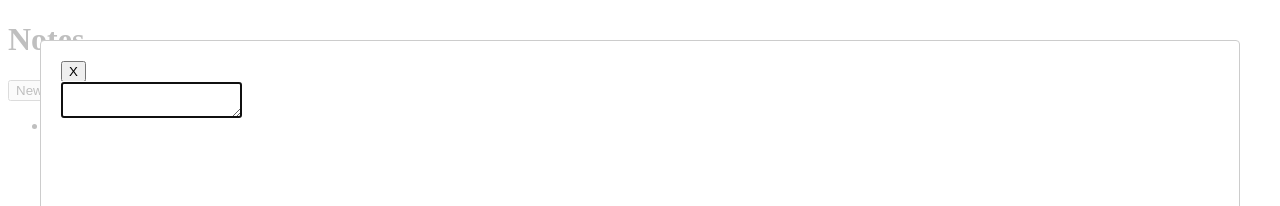
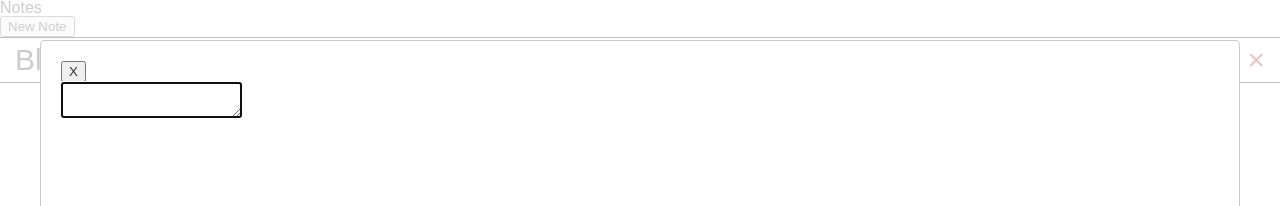
Before and after one commit to sequoian/notes, a React (Create React App) app: page / in a window 1280 px wide. Both pictures are taken after a click on the button "New Note". Shown: the top 206 px of the page. Built offline with nearby package versions, Linux system fonts and the light colour scheme.

Commit message:
note styles

```diff
--- /dev/null
+++ b/src/components/App.css
@@ -0,0 +1,9 @@
+.app {
+  font-family: sans-serif;
+}
+
+.app,
+textarea,
+button {
+  color: #353535
+}
--- a/src/components/App.js
+++ b/src/components/App.js
@@ -3,11 +3,12 @@
 import Editor from './Editor'
 import NewNote from './NewNote'
 import NoteList from './NoteList'
+import './App.css'
 
 class App extends Component {
   render() {
     return (
-      <div>
+      <div className="app">
         <h1>Notes</h1>
         <NewNote />
         <NoteList />
--- /dev/null
+++ b/src/components/Note.css
@@ -0,0 +1,57 @@
+.note {
+  display: flex;
+  align-items: center;
+  border-bottom: 1px solid black;
+  font-size: 30px;
+  padding: 0 10px;
+  line-height: normal;  /* prevents bottom of letters from being cut off */
+}
+
+.note:hover {
+  background-color: whitesmoke;
+}
+
+li:first-child {
+  border-top: 1px solid black;
+}
+
+.note > div {
+  display: flex;
+  align-items: baseline;
+  width: 100%;
+  min-width: 0; /* prevents button from being cut off */
+  cursor: pointer;
+
+}
+
+.note-text {
+  display: block;
+  flex: 1;
+  white-space: nowrap;
+  overflow: hidden;
+  text-overflow: ellipsis;
+  padding: 0 5px;
+}
+
+.note-date {
+  color: #888;
+  font-size: 0.8em;
+}
+
+/* Delete button */
+
+.note button {
+  -moz-appearance: none;
+  -webkit-appearance: none;
+  border: none;
+  background-color: inherit;
+  margin-left: 15px;
+  cursor: pointer;
+  color: #9e1b1b;
+  font-size: 1em;
+  padding: 5px;
+}
+
+.note button:hover {
+  color: red;
+}
--- a/src/components/Note.js
+++ b/src/components/Note.js
@@ -1,15 +1,16 @@
 import React from 'react'
+import './Note.css'
 
 const Note = ({text, created, onClick, onDelete}) => (
-  <div>
+  <div className="note">
     <div onClick={onClick}>
-      <span>{text || 'Blank Note'}</span>
-      <span>{created}</span>
+      <span className="note-text">{text || 'Blank Note'}</span>
+      <span className="note-date">{created}</span>
     </div>
     <button
       onClick={onDelete}
     >
-      Delete
+      ×
     </button>
   </div>
 )
--- a/src/index.js
+++ b/src/index.js
@@ -6,6 +6,7 @@
 import App from './components/App'
 import storage from './storage'
 import registerServiceWorker from './registerServiceWorker'
+import './reset.css'
 
 const persistedState = storage.loadState()
 const store = createStore(reducers, persistedState)
--- /dev/null
+++ b/src/reset.css
@@ -0,0 +1,48 @@
+/* http://meyerweb.com/eric/tools/css/reset/
+   v2.0 | 20110126
+   License: none (public domain)
+*/
+
+html, body, div, span, applet, object, iframe,
+h1, h2, h3, h4, h5, h6, p, blockquote, pre,
+a, abbr, acronym, address, big, cite, code,
+del, dfn, em, img, ins, kbd, q, s, samp,
+small, strike, strong, sub, sup, tt, var,
+b, u, i, center,
+dl, dt, dd, ol, ul, li,
+fieldset, form, label, legend,
+table, caption, tbody, tfoot, thead, tr, th, td,
+article, aside, canvas, details, embed,
+figure, figcaption, footer, header, hgroup,
+menu, nav, output, ruby, section, summary,
+time, mark, audio, video {
+	margin: 0;
+	padding: 0;
+	border: 0;
+	font-size: 100%;
+	font: inherit;
+	vertical-align: baseline;
+}
+/* HTML5 display-role reset for older browsers */
+article, aside, details, figcaption, figure,
+footer, header, hgroup, menu, nav, section {
+	display: block;
+}
+body {
+	line-height: 1;
+}
+ol, ul {
+	list-style: none;
+}
+blockquote, q {
+	quotes: none;
+}
+blockquote:before, blockquote:after,
+q:before, q:after {
+	content: '';
+	content: none;
+}
+table {
+	border-collapse: collapse;
+	border-spacing: 0;
+}
```
